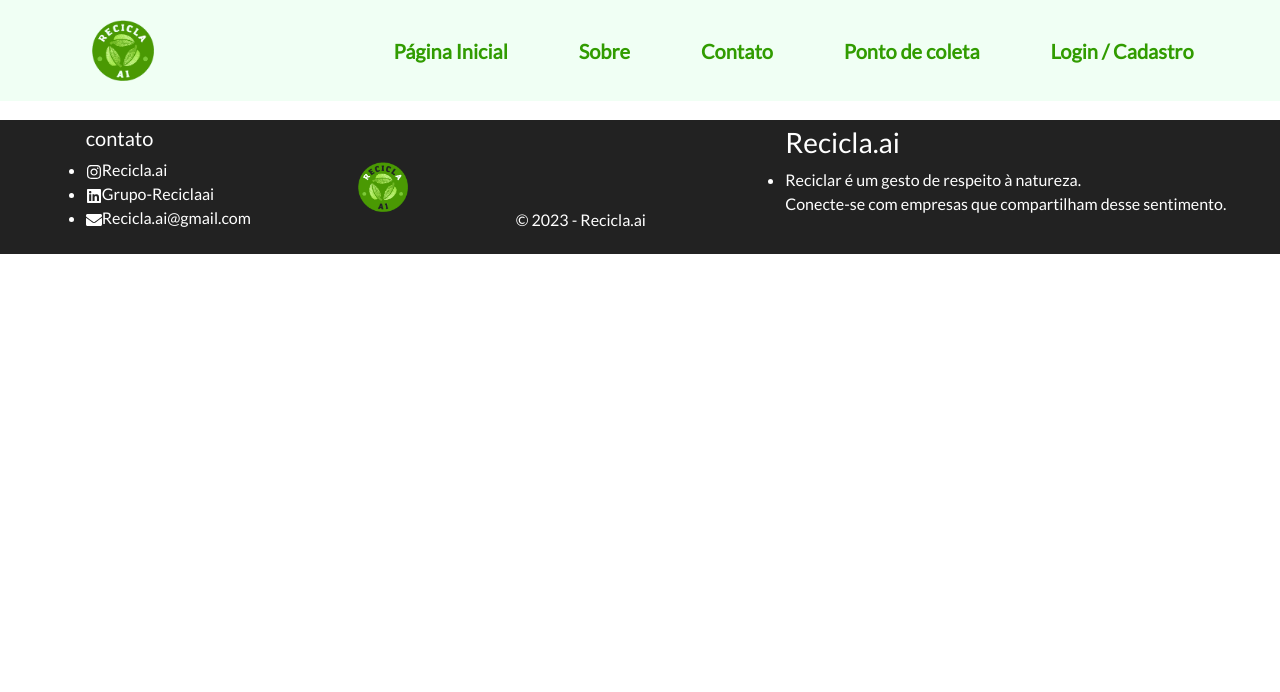
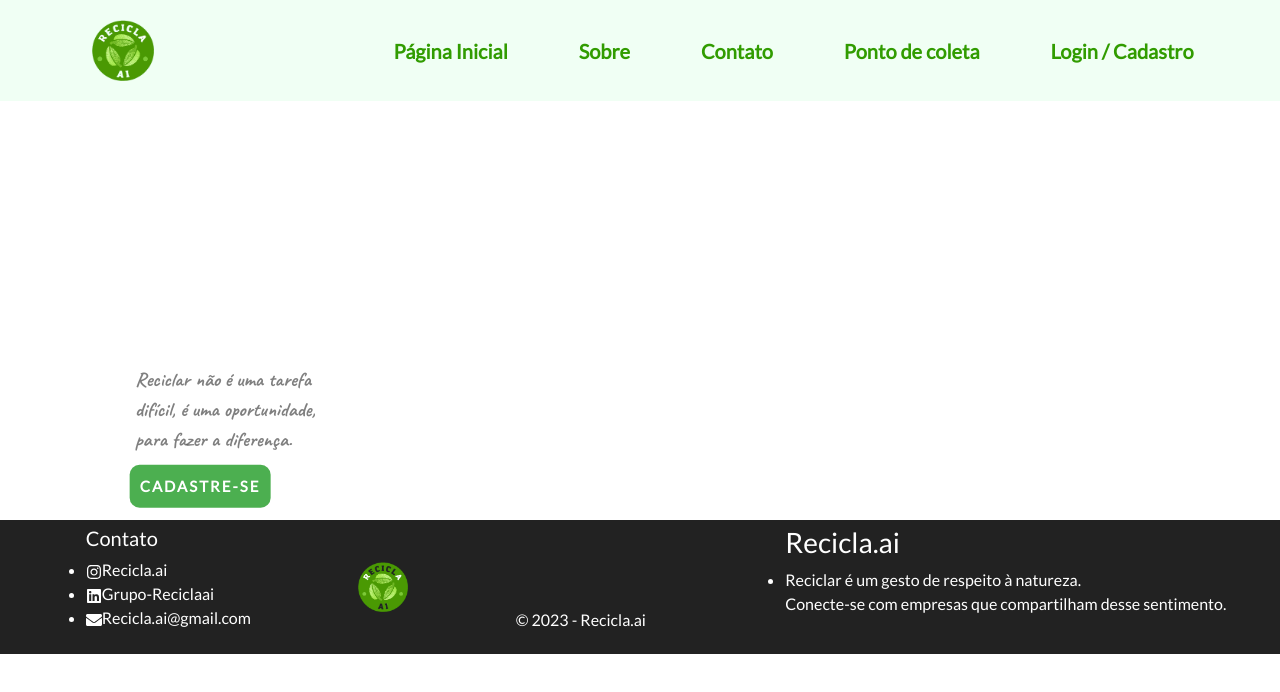
Before and after one commit to ThiagoS1lva/PGM6-Resilia, a React (Vite) app: page / in a window 1280 px wide. Shown: the top 692 px of the page. Built offline with nearby package versions, Linux system fonts and the light colour scheme.

Commit message:
Add files via upload

```diff
--- a/frontend/App.jsx
+++ b/frontend/App.jsx
@@ -10,6 +10,7 @@ import Contatos from './src/pages/Contatos';
 import Sobre from './src/pages/Sobre';
 import Coleta from './src/pages/Coleta'
 import EsquecerSenha from './src/pages/EsquecerSenha'
+import Home from './src/pages/Home'
 
 import { AuthProvider } from './src/contexts/AuthContext.jsx'
 
@@ -20,6 +21,7 @@ function App() {
       <AuthProvider>
         <Menu />
         <Routes>
+          <Route path="/" element={<Home />} />
           <Route path="perfil" element={<Perfil />} />
           <Route path="/login" element={<Login />} />
           <Route path="/contato" element={<Contatos />} />
--- /dev/null
+++ b/frontend/src/pages/Home.jsx
@@ -0,0 +1,22 @@
+import styles from './Home.module.css'
+import { useState } from 'react'
+import { Link } from 'react-router-dom';
+
+
+function Home() {
+    return(
+<div>
+
+        <div className={styles.menu}>
+            <div className={styles.sun}></div>
+            <p className={styles.paragraph}>Reciclar não é uma tarefa<br/>difícil, é uma oportunidade,<br/> para fazer a diferença.</p>
+            <Link to="/cadastro">
+            <button className={styles.btn}>Cadastre-se</button>
+            </Link>
+        </div>
+</div>
+
+    )
+}
+
+export default Home;
--- /dev/null
+++ b/frontend/src/pages/Home.module.css
@@ -0,0 +1,47 @@
+@import url('https://fonts.googleapis.com/css2?family=Caveat:wght@700&display=swap');
+
+.sun{
+    background-image: url('../../public/img/495976.png');
+}
+
+.menu {
+    background-color: white;
+    min-height: 400px;
+    background-attachment: fixed;
+    background-position: center;
+    background-repeat: no-repeat;
+    background-size: cover;
+    height: 100%;
+    overflow-x: hidden;
+}
+
+.paragraph {
+    position: relative;
+    top: 245px;
+    left: 135px;
+    font-size: 20px;
+    color: rgba(0, 0, 0, 0.5);
+    font-family: 'Caveat', cursive;
+}
+
+.btn {
+    position: relative;
+    top: 260px;
+    left: 200px;
+    transform: translate(-50%, -50%);
+    background-color: #4CAF50;
+    color: white;
+    font-size: 15px;
+    font-weight: bold;
+    padding: 10px 10px;
+    border-radius: 10px;
+    border: none;
+    text-transform: uppercase;
+    letter-spacing: 2px;
+    cursor: pointer;
+    transition: all 0.3s ease-in-out;
+  }
+
+  .btn:hover {
+    background-color: #3e8e41;
+  }
--- a/frontend/src/pages/Sobre.jsx
+++ b/frontend/src/pages/Sobre.jsx
@@ -1,16 +1,40 @@
-
+import FuncionarioModels from '../ui/components/Sobre/FuncionarioModel';
 import SectionWelcome from '../ui/components/Sobre/SectionWelcome';
 import SectionSobre from '../ui/components/Sobre/SectionSobre';
-import SectionStaff from '../ui/components/Sobre/SectionStaff';
+import { useState, useEffect } from 'react';
+import { Row, Col } from 'react-bootstrap';
 
 
 const Sobre = () => {
+    const [funcionarios, setFuncionarios] = useState([]);
+
+    //metodo get
+    useEffect(() => {
+      async function fetchFuncionarios() {
+        const response = await fetch('http://localhost:3000/funcionarios');
+        const data = await response.json();
+        setFuncionarios(data);
+        console.log(data);
+      }
+      fetchFuncionarios();
+    }, []);
 
   return (
       <>
           <SectionWelcome/>
           <SectionSobre/>
-          <SectionStaff/>
+          <Row>
+            {funcionarios.map(funcionario => (
+              <Col key={funcionario.id} sm={6} md={4} >
+                <FuncionarioModels
+                  rotafoto={funcionario.rotafoto}
+                  nome={funcionario.nome}
+                  cargo={funcionario.cargo}
+                />
+              </Col>
+            ))}
+          </Row>
+
 
       </>
   );
--- a/frontend/src/ui/components/Footer.jsx
+++ b/frontend/src/ui/components/Footer.jsx
@@ -9,7 +9,7 @@ function Footer() {
   return (
     <footer>
       <div className='elements'>
-        <ul> <h5>contato</h5>
+        <ul> <h5>Contato</h5>
           <li>
             <FaInstagram />Recicla.ai
           </li>
--- a/frontend/src/ui/components/Menu.jsx
+++ b/frontend/src/ui/components/Menu.jsx
@@ -43,7 +43,7 @@ function Menu() {
                     <Link to="/"><img className={styles.img_logo} src={logo} width='50%' /></Link>
                 </div>
                 <ul className={`ul ${isTransparent ? "teste" : ""}`}>
-                    <Link to="/" style={{ textDecoration: 'none' }}><li>Página Inicial</li></Link>
+                <Link to="/" style={{ textDecoration: 'none' }}><li>Página Inicial</li></Link>
                     <Link to="/sobre" style={{ textDecoration: 'none' }}><li>Sobre </li></Link>
                     <Link to="/contato" style={{ textDecoration: 'none' }}><li>Contato </li></Link>
                     <Link to="/coleta" style={{ textDecoration: 'none' }}><li>Ponto de coleta </li>
@@ -68,7 +68,7 @@ function Menu() {
                 <>
                     <div className={styles.dropdown}>
                         <div className={styles.dropdownMenu}>
-                            <Link to="/" className={styles.link} onClick={toggleMenu}><li>Página Inicial</li></Link>
+                        <Link to="/" className={styles.link} onClick={toggleMenu}><li>Página Inicial</li></Link>
                             <Link to="/sobre" className={styles.link} onClick={toggleMenu}><li>Sobre</li></Link>
                             <Link to="/contato" className={styles.link} onClick={toggleMenu}><li>Contato</li></Link>
                             <Link to="/coleta" className={styles.link} onClick={toggleMenu}><li>Pontos de coleta</li></Link>
--- a/frontend/src/ui/components/Sobre/CaixaTexto.jsx
+++ b/frontend/src/ui/components/Sobre/CaixaTexto.jsx
@@ -3,8 +3,6 @@ import { useContext, useState, useEffect } from 'react';
 import { Container, Row, Col, Button, Form } from 'react-bootstrap';
 import { BsPencilSquare, BsCheck2Square } from "react-icons/bs";
 import { Context } from '../../../contexts/AuthContext';
-
-import styles from '../../styles/CaixaTexto.module.css';
 
 
 // Componente de caixa
@@ -61,11 +59,11 @@ const Caixa = () => {
 
   // Renderiza o componente
   return (
-    <Container className={styles.caixa}>
+    <Container>
       <Row className="my-4">
         <Col>
           <div className="border p-3">
-            {modoEdicao ? (<Form.Control as="textarea" value={conteudo} onChange={handleChange} />) : (<div  dangerouslySetInnerHTML={{ __html: conteudo }} />
+            {modoEdicao ? (<Form.Control as="textarea" value={conteudo} onChange={handleChange} />) : (<div dangerouslySetInnerHTML={{ __html: conteudo }} />
             )}
           </div>
         </Col>
@@ -74,11 +72,11 @@ const Caixa = () => {
         <Row className="my-4">
           <Col className="d-flex justify-content-end">
             {modoEdicao ? (
-              <Button className={styles.sbtn}variant="success" onClick={atualizarConteudo}>
+              <Button variant="success" onClick={atualizarConteudo}>
                 <BsCheck2Square/>
               </Button>
             ) : (
-              <Button className={styles.sbtn}variant="primary" onClick={handleClick}>
+              <Button variant="primary" onClick={handleClick}>
                 <BsPencilSquare/>
               </Button>
             )}
--- a/frontend/src/ui/components/Sobre/FuncionarioModel.jsx
+++ b/frontend/src/ui/components/Sobre/FuncionarioModel.jsx
@@ -1,28 +1,14 @@
 // react, bootstrap,
 import Card from 'react-bootstrap/Card';
-import Button from 'react-bootstrap/Button';
-import { BsLinkedin, BsGithub, BsInstagram } from "react-icons/bs";
-
-
-import styles from '../../styles/FuncionarioModel.module.css';
-
 
 const FuncionarioModels = (props) => {
     //foto card 286x180
-
-    const handleClick = (links) => {
-      window.open(links, '_blank');
-    };
-
   return (
-    <Card className={styles.card} style={{ width: '18rem' }}>
+    <Card style={{ width: '18rem' }}>
       <Card.Img variant="top" src={ props.rotafoto } />
       <Card.Body>
         <Card.Title>{ props.nome }</Card.Title>
         <Card.Title>{ props.cargo }</Card.Title>
-        <Button className={styles.btn} variant="success" onClick={() => handleClick(props.lin)}><BsLinkedin/></Button>
-        <Button className={styles.btn} variant="success" onClick={() => handleClick(props.git)}><BsGithub/></Button>
-        <Button className={styles.btn} variant="success" onClick={() => handleClick(props.insta)}><BsInstagram/></Button>
       </Card.Body>
     </Card>
   );
--- a/frontend/src/ui/components/Sobre/SectionSobre.jsx
+++ b/frontend/src/ui/components/Sobre/SectionSobre.jsx
@@ -1,26 +1,17 @@
 import Caixa from './CaixaTexto';
-import styles from '../../styles/SectionSobre.module.css';
-import img from '../../../../public/teams.svg'
 
 
 const SectionSobre = () => {
 
 
     return (
-        <div className={styles.sobre}>
-            <div className={styles.sesquerda}>
+        <>
 
-                <div className={styles.simg}>
-                        <img  style={{width: '500px', height: '500px'}} src={img}/>
+                <Caixa/>
+                <div>
+
                 </div>
-            </div>
-            <div className={styles.sdireita}>
-                <div className={styles.stitle}>
-                    <h1>TITULO</h1>
-                </div>
-                <Caixa className={styles.scaixa}/>
-            </div>
-        </div>
+        </>
     );
 };
 
--- a/frontend/src/ui/components/Sobre/SectionStaff.jsx
+++ b/frontend/src/ui/components/Sobre/SectionStaff.jsx
@@ -1,42 +1,8 @@
-import { useState, useEffect } from 'react';
-import { Row, Col } from 'react-bootstrap';
-import styles from '../../styles/SectionStaff.module.css';
-
-import FuncionarioModels from './FuncionarioModel';
 
 const SectionStaff = () => {
-    const [funcionarios, setFuncionarios] = useState([]);
-
-    //metodo get
-    useEffect(() => {
-      async function fetchFuncionarios() {
-        const response = await fetch('http://localhost:3000/funcionarios');
-        const data = await response.json();
-        setFuncionarios(data);
-        console.log(data);
-      }
-      fetchFuncionarios();
-    }, []);
     return (
-        <div className={styles.staff}>
-            <div className={styles.titulo}>
-                <h1>Conheça nossa equipe: quem está por trás da nossa startup.</h1>
-            </div>
-            <Row className={styles.row}>
-                {funcionarios.map(funcionario => (
-                <Col  key={funcionario.id} sm={6} md={4} className>
-                    <FuncionarioModels
-                    rotafoto={funcionario.rotafoto}
-                    nome={funcionario.nome}
-                    cargo={funcionario.cargo}
-                    lin={funcionario.linkedin}
-                    git={funcionario.github}
-                    insta={funcionario.instagram}
-                    />
-                </Col>
-                ))}
-          </Row>
-        </div>
+        <>
+        </>
     );
 };
 
```
Also changed, not shown: frontend/public/Garbage.gif (added), frontend/public/img/495976.png (added).
